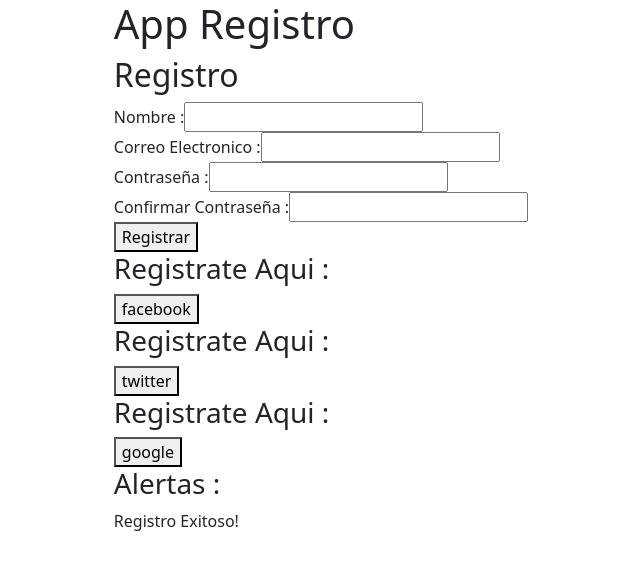
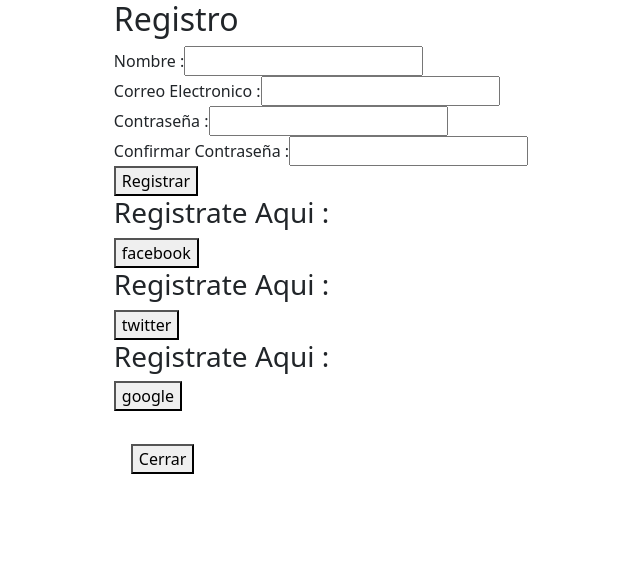
Before and after one commit to luisCastroMarquez/React-Componentes_Eventos, a React (Vite) app in the folder componentes_eventos/: page / in a window 1280 px wide. Shown: the top 570 px of the page, without its empty margins (319-959 px from the left). Built offline with nearby package versions, Linux system fonts and the light colour scheme.

Commit message:
fifth commit

```diff
--- a/componentes_eventos/src/App.jsx
+++ b/componentes_eventos/src/App.jsx
@@ -1,10 +1,20 @@
+import { useState } from 'react';
+import Alert from './components/Alert';
 import Registro from './components/Registro';
 
 export default function App() {
+    const [message, setMessage] = useState('');
+    const [alertColor, setAlertColor] = useState('');
+
+    const handleAlertClose = () => {
+        setMessage('');
+        setAlertColor('');
+    };
+
     return (
         <div>
-            <h1>App Registro </h1>
             <Registro/>
+            {message && <Alert message={message} onClose={handleAlertClose} color={alertColor} />}
         </div>
     );
 }
--- a/componentes_eventos/src/components/Alert.jsx
+++ b/componentes_eventos/src/components/Alert.jsx
@@ -1,9 +1,18 @@
-export default function Alert() {
+export default function Alert({ message, onClose, type }) {
+    const getColorClass = () => {
+        if (type === 'success') {
+            return 'alert-success';
+        }  else if (type === 'danger') {
+            return 'alert-danger';
+        }  else {
+            return '';
+        }
+    };
+
     return (
-        <div>
-            <h3>Alertas :</h3>
-            <p>Registro Exitoso!</p>
-            {/* Puede agregar mas alertas   */}
+        <div className={`alert ${getColorClass()}`}>
+            <p>{message}</p>
+            <button onClick={onClose}>Cerrar</button>
         </div>
     );
 }
```
Also changed, not shown: componentes_eventos/src/components/Login.jsx (added, +47 -0 lines).
